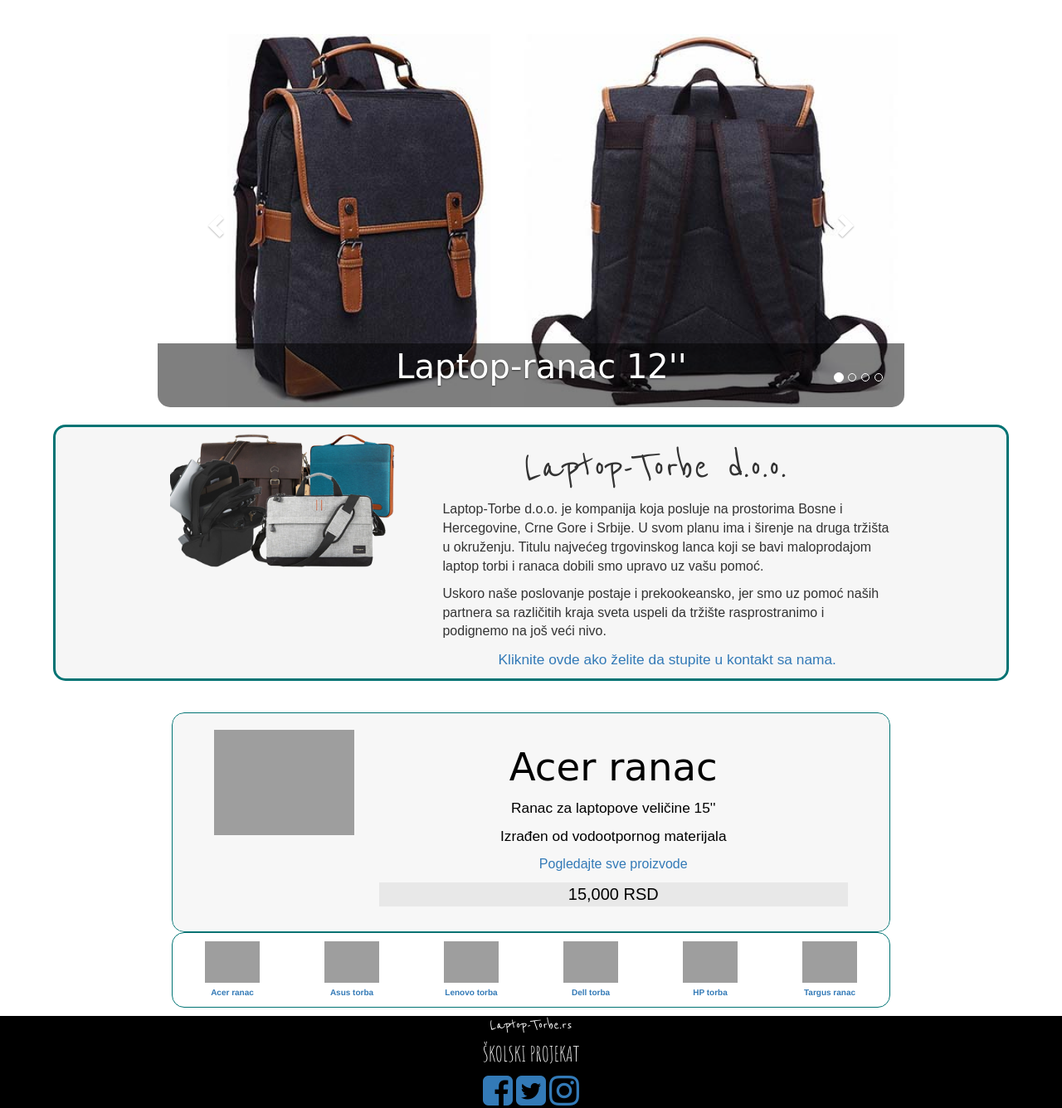
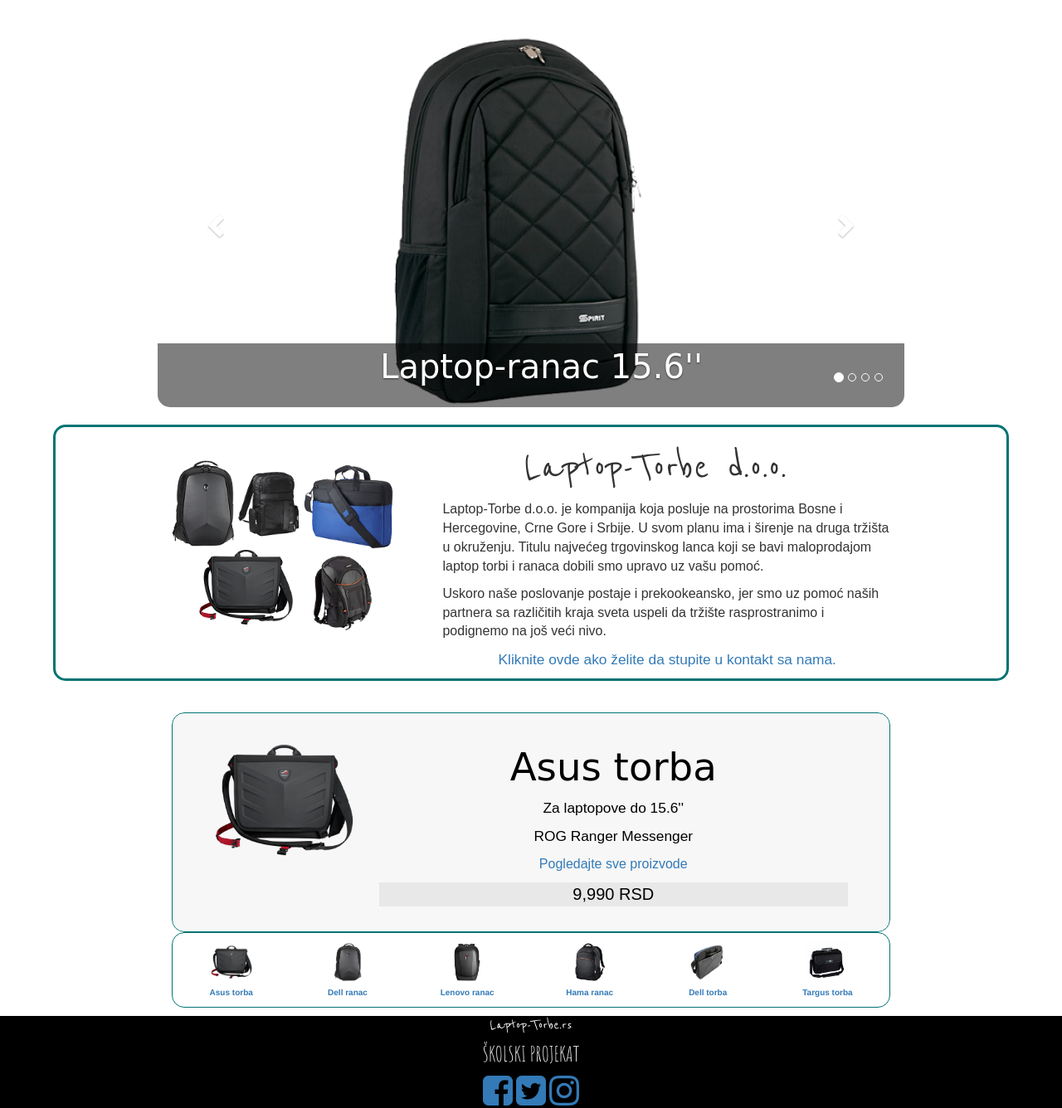
Before and after one commit to tesmanovicD/laptopTorbe, a PHP site: page / in a window 1280 px wide. Shown: the part 58-1394 px from the top of the page at 83% size. Run offline with PHP 8.4, Linux system fonts and the light colour scheme; some libraries are stand-ins or nearby versions; some web fonts are replaced; grey boxes are pictures that could not be loaded.

Commit message:
Changed products on home page

```diff
--- a/css/main.css
+++ b/css/main.css
@@ -99,10 +99,11 @@
 	width: 90%;
 	margin-left: 5%;
 	border: 3px solid #007373;
-	background-color: #f6f6f6;
 	border-radius: 15px/15px;
 }
-
+#fewbags{
+	padding-top:15%;
+}
 #aboutUsTitle{
 	text-align: center;
 	font-family: 'Reenie Beanie', cursive;
--- a/index.html
+++ b/index.html
@@ -75,27 +75,27 @@
 			<!--Wrapper for slides -->
 			<div class="carousel-inner">
 				<div class="item active">
-					<img src="img/laptop-ranac-target-12inca.jpg" alt="Laptop ranac Target 12inca" class="img-responsive">
+					<img src="img/avenue_slider.png" alt="SPIRIT Ranac Avenue - TTS 404840 do 15.6 inca" class="img-responsive">
 					<div class="carousel-caption">
-						<p class="sliderdescription">Laptop-ranac 12''</p>
+						<p class="sliderdescription">Laptop-ranac 15.6''<p/>
 					</div>
 				</div><!--end of item-->
 				<div class="item">
-					<img src="img/laptop-torba-acer-13inca.jpg" alt="Laptop torba Acer 13inca " class="img-responsive">
+					<img src="img/duotone_slider.png" alt="HP Torba Duotone Red za laptop do 15.6 inca - Y4T18AA  " class="img-responsive">
 					<div class="carousel-caption">
-						<p class="sliderdescription">Laptop-torba 13''<p/>
+						<p class="sliderdescription">Laptop-torba 15.6''<p/>
 					</div>
 				</div><!--end of item-->
 				<div class="item">
-					<img src="img/laptop-ranac-target-15inca.jpg" alt="Laptop ranac Target 15inca" class="img-responsive">
+					<img src="img/odyssey_slider.png" alt="HP 15.6 inca Odyssey Backpack (Crna) - L8J88AA" height="100px;" class="img-responsive">
 					<div class="carousel-caption">
-						<p class="sliderdescription">Laptop-ranac 15''<p/>
+						<p class="sliderdescription">Laptop-ranac 15.6''</p>
 					</div>
 				</div><!--end of item-->
 				<div class="item">
-					<img src="img/laptop-ranac-toshiba-17inca.jpg" alt="Laptop Ranac Toshiba 17inca" class="img-responsive">
+					<img src="img/value_slider.png" alt="HP Torba Value Top Load Case za laptop do 18 inca - QB683AA" class="img-responsive">
 					<div class="carousel-caption">
-						<p class="sliderdescription">Laptop-ranac 17''<p/>
+						<p class="sliderdescription">Laptop-ranac 18''<p/>
 					</div>
 				</div><!--end of item-->
 			</div><!--end of carousel-inner item group-->
@@ -116,7 +116,7 @@
 		<div class="container" >
 			<div class="row">
 				<div class="col-md-4 aboutUs-left">
-					<img src="img/laptop-torbe-asortiman-brendova.png" class="img-responsive" alt="Laptop torbe asortiman dostupnih brendova" >
+					<img src="img/laptop-torbe-asortiman-brendova.png" id="fewbags" class="img-responsive" alt="Laptop torbe asortiman dostupnih brendova" >
 				</div><!--end of aboutUs-left-->
 
 				<div class="col-md-8 aboutUs-right">
@@ -145,13 +145,13 @@
 			<div class="item active">
 				<div class="container-fluid">
 					<div class="row">
-						<div class="col-md-3"><img src="img/acer-ranac-15inc-vodootporan.png" class="img-responsive" alt="Laptop ranac Acer vodootporan 15inca"></div>
+						<div class="col-md-3"><img src="img/asus_laptop_torba_rog_ranger.png" class="img-responsive" alt="ASUS laptop torba ROG Ranger Messenger do 15.6 inca"></div>
 						<div class="col-md-9">
-							<h2 class="ProductCarouselTitles">Acer ranac</h2>
-							<p class="ProductCarouselDescription">Ranac za laptopove veličine 15''</p>
-							<p class="ProductCarouselDescription">Izrađen od vodootpornog materijala</p>
+							<h2 class="ProductCarouselTitles">Asus torba</h2>
+							<p class="ProductCarouselDescription">Za laptopove do 15.6''</p>
+							<p class="ProductCarouselDescription">ROG Ranger Messenger</p>
 							<p class="ProductCarouselLink"><a href="laptop-torbe.html">Pogledajte sve proizvode</a> </p>
-							<p class="ProductCarouselPrice">15,000 RSD</p>
+							<p class="ProductCarouselPrice">9,990 RSD</p>
 						</div>
 					</div><!--end of row-->
 				</div><!--end of container-fluid-->
@@ -159,13 +159,13 @@
 			<div class="item">
 				<div class="container-fluid">
 					<div class="row">
-						<div class="col-md-3"><img src="img/asus-torba-12inc-poliester.png"  class="img-responsive" alt="Laptop torba Asus od poliestera 12inca"></div>
+						<div class="col-md-3"><img src="img/dell_ranac_alienware_vindicator.png"  class="img-responsive" alt="DELL Ranac Alienware Vindicator za laptop do 17 inca"></div>
 						<div class="col-md-9">
-							<h2 class="ProductCarouselTitles">Asus torba</h2>
-							<p class="ProductCarouselDescription">Torba za laptopove veličine 12''</p>
-							<p class="ProductCarouselDescription">Materijal: Poliester</p>
+							<h2 class="ProductCarouselTitles">Dell ranac</h2>
+							<p class="ProductCarouselDescription">Ranac za laptopove veličine 17''</p>
+							<p class="ProductCarouselDescription">Alienware Vindicator</p>
 							<p class="ProductCarouselLink"><a href="laptop-torbe.html">Pogledajte sve proizvode</a> </p>
-							<p class="ProductCarouselPrice">9,000 RSD</p>
+							<p class="ProductCarouselPrice">17,990 RSD</p>
 						</div>
 					</div><!--end of row-->
 				</div><!--end of container-fluid-->
@@ -173,13 +173,13 @@
 			<div class="item">
 				<div class="container-fluid">
 					<div class="row">
-						<div class="col-md-3"><img src="img/lenovo-torba-14inc-vodootporna.png" class="img-responsive" alt="Laptop torba Lenovo vodootporan 14inca"></div>
+						<div class="col-md-3"><img src="img/lenovo_y_gaming_armored.png" class="img-responsive" alt="LENOVO Y Gaming Armored - GX40L16533 Ranac za laptop, do 17 inca, Crna"></div>
 						<div class="col-md-9">
-							<h2 class="ProductCarouselTitles">Lenovo torba</h2>
-							<p class="ProductCarouselDescription">Torba za laptopove veličine 14''</p>
-							<p class="ProductCarouselDescription">Izrađen od vodootpornog materijala</p>
+							<h2 class="ProductCarouselTitles">Lenovo ranac</h2>
+							<p class="ProductCarouselDescription">Ranac za laptopove veličine 17''</p>
+							<p class="ProductCarouselDescription">Y Gaming Armored</p>
 							<p class="ProductCarouselLink"><a href="laptop-torbe.html">Pogledajte sve proizvode</a> </p>
-							<p class="ProductCarouselPrice">6,500 RSD</p>
+							<p class="ProductCarouselPrice">8,990 RSD</p>
 						</div>
 					</div><!--end of row-->
 				</div><!--end of container-fluid-->
@@ -187,13 +187,13 @@
 			<div class="item">
 				<div class="container-fluid">
 					<div class="row">
-						<div class="col-md-3"><img src="img/dell-torba-15inc-poliester.jpg" class="img-responsive" alt="Laptop torba Dell od poliestera 15inca"></div>
+						<div class="col-md-3"><img src="img/hama_tortuga.png" class="img-responsive" alt="HAMA Ranac Tortuga za laptop do 17.3 inca (Crna) - 101525"></div>
 						<div class="col-md-9">
-							<h2 class="ProductCarouselTitles">Dell torba</h2>
-							<p class="ProductCarouselDescription">Torba za laptopove veličine 15''</p>
-							<p class="ProductCarouselDescription">Materijal: Poliester</p>
+							<h2 class="ProductCarouselTitles">Hama ranac</h2>
+							<p class="ProductCarouselDescription">Ranac za laptopove veličine 17.3''</p>
+							<p class="ProductCarouselDescription">Tortuga</p>
 							<p class="ProductCarouselLink"><a href="laptop-torbe.html">Pogledajte sve proizvode</a> </p>
-							<p class="ProductCarouselPrice">15,000 RSD</p>
+							<p class="ProductCarouselPrice">3,190 RSD</p>
 						</div>
 					</div><!--end of row-->
 				</div><!--end of container-fluid-->
@@ -202,13 +202,13 @@
 			<div class="item">
 				<div class="container-fluid">
 					<div class="row">
-						<div class="col-md-3"><img src="img/hp-torba-17inc-poliester.jpg" class="img-responsive" alt="Laptop torba HP od poliestera 17inca"></div>
+						<div class="col-md-3"><img src="img/dell_torba_topload.png" class="img-responsive" alt="DELL Torba Essential Topload - NOT10601"></div>
 						<div class="col-md-9">
-							<h2 class="ProductCarouselTitles">HP torba</h2>
-							<p class="ProductCarouselDescription">Torba za laptopove veličine 17''</p>
-							<p class="ProductCarouselDescription">Materijal: Poliester</p>
+							<h2 class="ProductCarouselTitles">Dell torba</h2>
+							<p class="ProductCarouselDescription">Torba za laptopove veličine 15.6''</p>
+							<p class="ProductCarouselDescription">Essential Topload</p>
 							<p class="ProductCarouselLink"><a href="laptop-torbe.html">Pogledajte sve proizvode</a> </p>
-							<p class="ProductCarouselPrice">12,350 RSD</p>
+							<p class="ProductCarouselPrice">2,190 RSD</p>
 						</div>
 					</div><!--end of row-->
 				</div><!--end of container-fluid-->
@@ -216,13 +216,13 @@
 			<div class="item">
 				<div class="container-fluid">
 					<div class="row">
-						<div class="col-md-3"><img src="img/targus-ranac-13inc-vodootporna.jpg" class="img-responsive" alt="Laptop ranac Targus vodootporan 13inca"></div>
+						<div class="col-md-3"><img src="img/targus_cn01.jpg" class="img-responsive" alt="TARGUS Torba za notebook 16 inca - CN01"></div>
 						<div class="col-md-9">
-							<h2 class="ProductCarouselTitles">Targus ranac</h2>
-							<p class="ProductCarouselDescription">Ranac za laptopove veličine 13''</p>
-							<p class="ProductCarouselDescription">Izrađen od vodootpornog materijala</p>
+							<h2 class="ProductCarouselTitles">Targus torba</h2>
+							<p class="ProductCarouselDescription">Torba za laptopove veličine 16''</p>
+							<p class="ProductCarouselDescription">Torba za notebook</p>
 							<p class="ProductCarouselLink"><a href="laptop-torbe.html">Pogledajte sve proizvode</a> </p>
-							<p class="ProductCarouselPrice">11,000 RSD</p>
+							<p class="ProductCarouselPrice">3,990 RSD</p>
 						</div>
 					</div><!--end of row-->
 				</div><!--end of container-fluid-->
@@ -231,12 +231,12 @@
 
 		<div class="controls">
 			<ul class="nav">
-				<li data-target="#custom_carousel" data-slide-to="0" class="active"><a href="#"><img src="img/acer-ranac-15inc-vodootporan.png" height="50px" alt="Laptop ranac Acer vodootporan 15inca"><small>Acer ranac</small></a></li>
-				<li data-target="#custom_carousel" data-slide-to="1"><a href="#"><img src="img/asus-torba-12inc-poliester.png"   height="50px" alt="Laptop torba Asus od poliestera 12inca"><small>Asus torba</small></a></li>
-				<li data-target="#custom_carousel" data-slide-to="2"><a href="#"><img src="img/lenovo-torba-14inc-vodootporna.png"   height="50px" alt="Laptop torba Lenovo vodootporan 14inca"><small>Lenovo torba</small></a></li>
-				<li data-target="#custom_carousel" data-slide-to="3"><a href="#"><img src="img/dell-torba-15inc-poliester.jpg"  height="50px" alt="Laptop torba Dell od poliestera 15inca"><small>Dell torba</small></a></li>
-				<li data-target="#custom_carousel" data-slide-to="4"><a href="#"><img src="img/hp-torba-17inc-poliester.jpg"  height="50px" alt="Laptop torba HP od poliestera 17inca"><small>HP torba</small></a></li>
-				<li data-target="#custom_carousel" data-slide-to="5"><a href="#"><img src="img/targus-ranac-13inc-vodootporna.jpg"  height="50px" alt="Laptop ranac Targus vodootporan 13inca"><small>Targus ranac</small></a></li>
+				<li data-target="#custom_carousel" data-slide-to="0" class="active"><a href="#"><img src="img/asus_laptop_torba_rog_ranger.png" height="50px" alt="ASUS laptop torba ROG Ranger Messenger do 15.6 inca"><small>Asus torba</small></a></li>
+				<li data-target="#custom_carousel" data-slide-to="1"><a href="#"><img src="img/dell_ranac_alienware_vindicator.png"   height="50px" alt="DELL Ranac Alienware Vindicator za laptop do 17 inca"><small>Dell ranac</small></a></li>
+				<li data-target="#custom_carousel" data-slide-to="2"><a href="#"><img src="img/lenovo_y_gaming_armored.png"   height="50px" alt="LENOVO Y Gaming Armored - GX40L16533 Ranac za laptop, do 17 inca, Crna"><small>Lenovo ranac</small></a></li>
+				<li data-target="#custom_carousel" data-slide-to="3"><a href="#"><img src="img/hama_tortuga.png"  height="50px" alt="HAMA Ranac Tortuga za laptop do 17.3 inca (Crna) - 101525"><small>Hama ranac</small></a></li>
+				<li data-target="#custom_carousel" data-slide-to="4"><a href="#"><img src="img/dell_torba_topload.png"  height="50px" alt="DELL Torba Essential Topload - NOT10601a"><small>Dell torba</small></a></li>
+				<li data-target="#custom_carousel" data-slide-to="5"><a href="#"><img src="img/targus_cn01.jpg"  height="50px" alt="TARGUS Torba za notebook 16 inca - CN01"><small>Targus torba</small></a></li>
 			</ul>
 		</div><!--end of controls-->
 	</div><!--end of custom_carousel-->
```
Also changed, not shown: img/avenue_slider.png (added), img/duotone_slider.png (added), img/laptop-ranac-target-12inca.jpg (deleted), img/laptop-ranac-target-15inca.jpg (deleted), img/laptop-ranac-toshiba-17inca.jpg (deleted), img/laptop-torba-acer-13inca.jpg (deleted), img/laptop-torbe-asortiman-brendova.png, img/odyssey_slider.png (added), img/value_slider.png (added).
